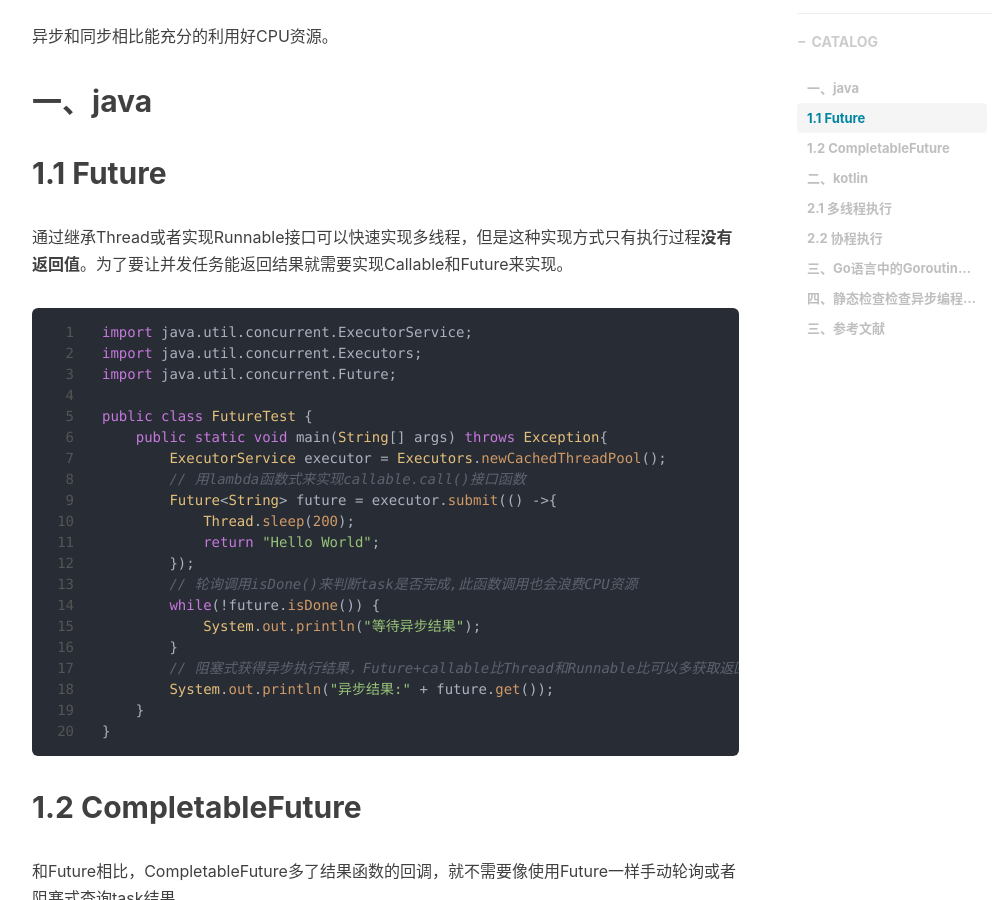
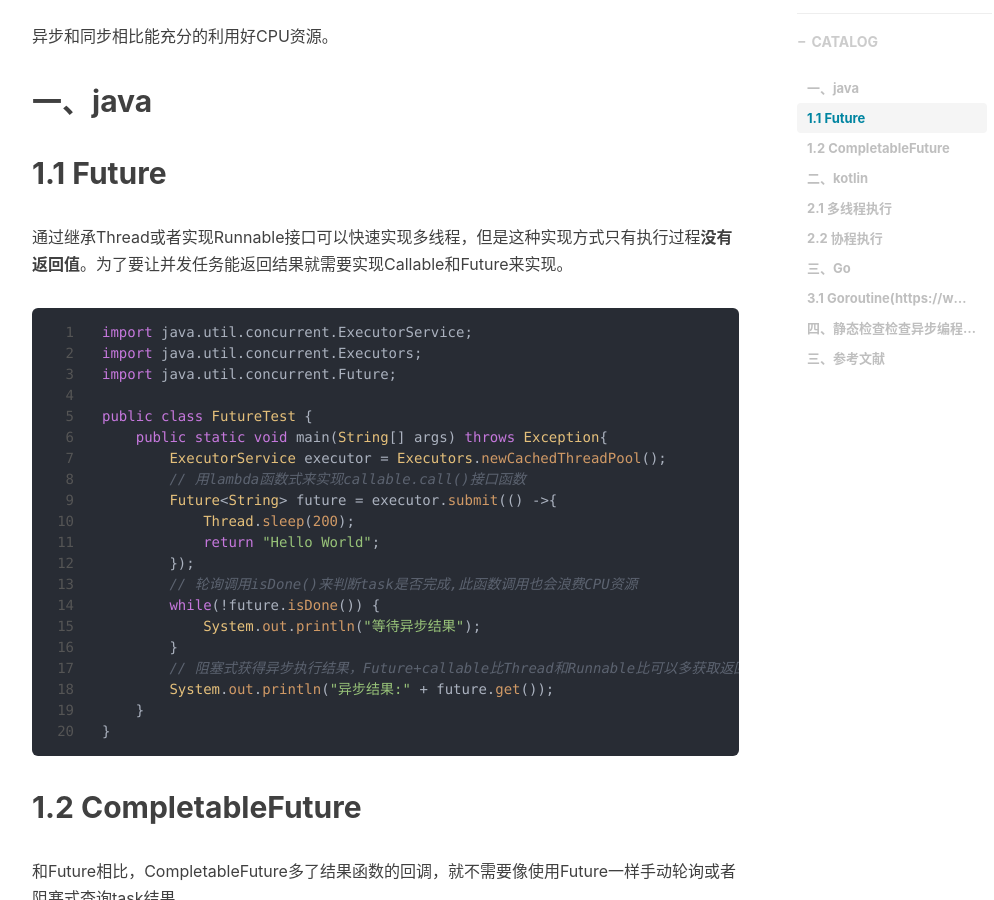
Before and after one commit to shihai1991/shihai1991.github.io, a Jekyll site: the page built from _posts/2021-12-24-java异步编程的静态检查.md, in a window 1280 px wide and 900 px high, scrolled down 484 px. Shown: the whole window, without its empty margins (233-1227 px from the left). Built offline with Jekyll 4.4.1, drawn with Linux system fonts in a browser that asks for light colours; nearby versions of some CDN libraries; comment, search, counter and statistics services are not loaded.

Commit message:
Update 2021-12-24-java异步编程的静态检查.md

````diff
--- a/_posts/2021-12-24-java异步编程的静态检查.md
+++ b/_posts/2021-12-24-java异步编程的静态检查.md
@@ -122,7 +122,8 @@
 结束协程...: main
 ```
 
-# 三、Go语言中的[Goroutine](扩展)(https://www.topgoer.com/%E5%B9%B6%E5%8F%91%E7%BC%96%E7%A8%8B/goroutine.html)
+# 三、Go
+## 3.1 [Goroutine](扩展)(https://www.topgoer.com/%E5%B9%B6%E5%8F%91%E7%BC%96%E7%A8%8B/goroutine.html)
 
 # 四、静态检查检查异步编程问题
 pmd、findbugs和sonarqube暂时未找到。
````
